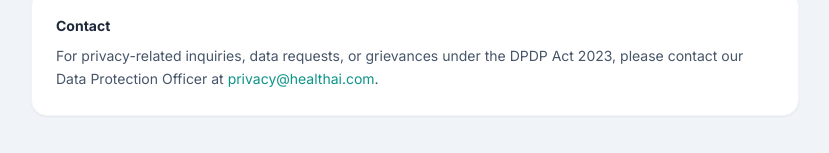
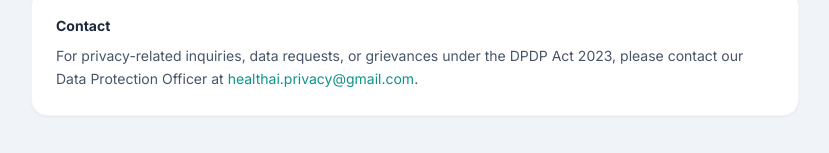
Before and after one commit to Rahul-Ajay7/MedicalHealth_Report_Interpreter, a Next.js app in the folder frontend/: page /privacy in a window 1280 px wide. Shown: the part 1536-1689 px from the top of the page, without its empty margins (225-1054 px from the left). Built offline with nearby package versions, Linux system fonts and the light colour scheme; no server answers.

Commit message:
Privacy: set real DPO contact email

```diff
--- a/frontend/app/privacy/page.tsx
+++ b/frontend/app/privacy/page.tsx
@@ -78,7 +78,7 @@
           <h2 className="font-bold text-slate-800 mb-2">Contact</h2>
           <p>
             For privacy-related inquiries, data requests, or grievances under the DPDP Act 2023, please contact our Data Protection Officer at{" "}
-            <a href="mailto:privacy@healthai.com" className="text-teal-600 hover:underline">privacy@healthai.com</a>.
+            <a href="mailto:healthai.privacy@gmail.com" className="text-teal-600 hover:underline">healthai.privacy@gmail.com</a>.
           </p>
         </div>
       </div>
```
